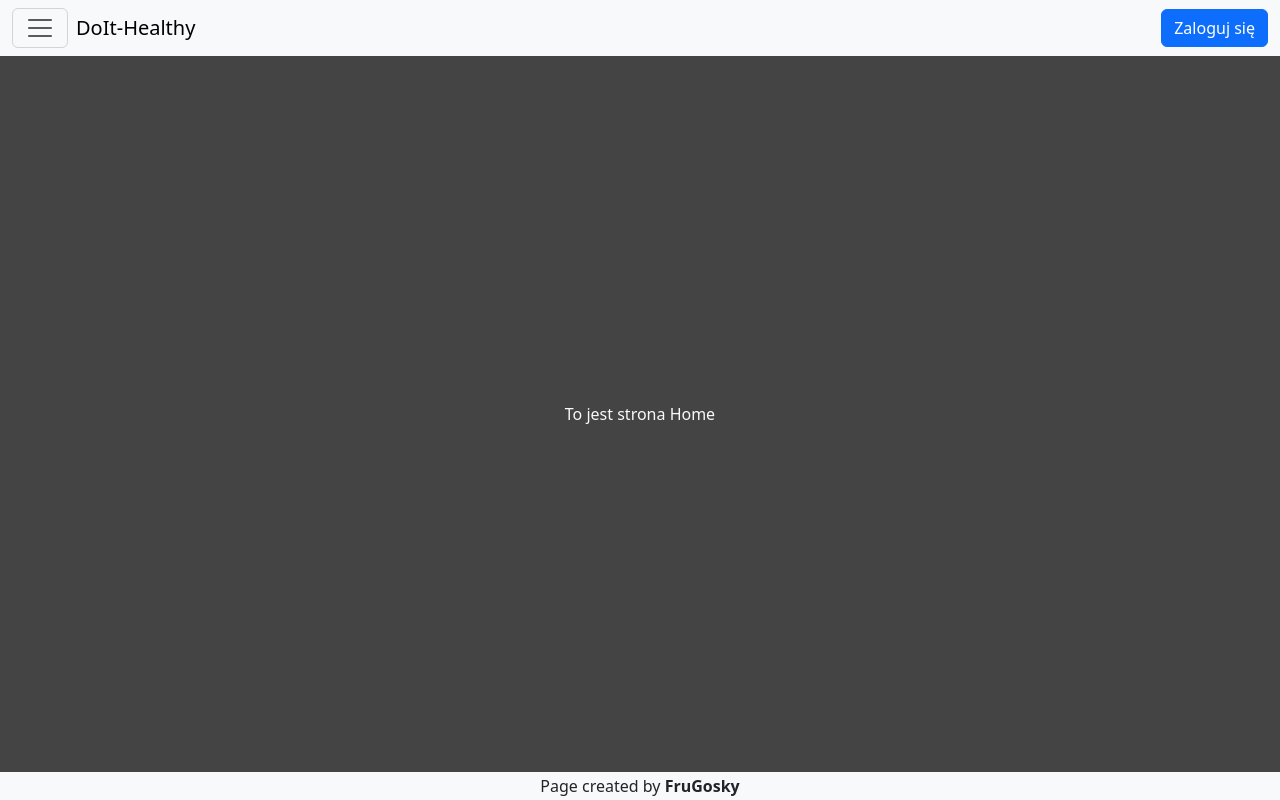
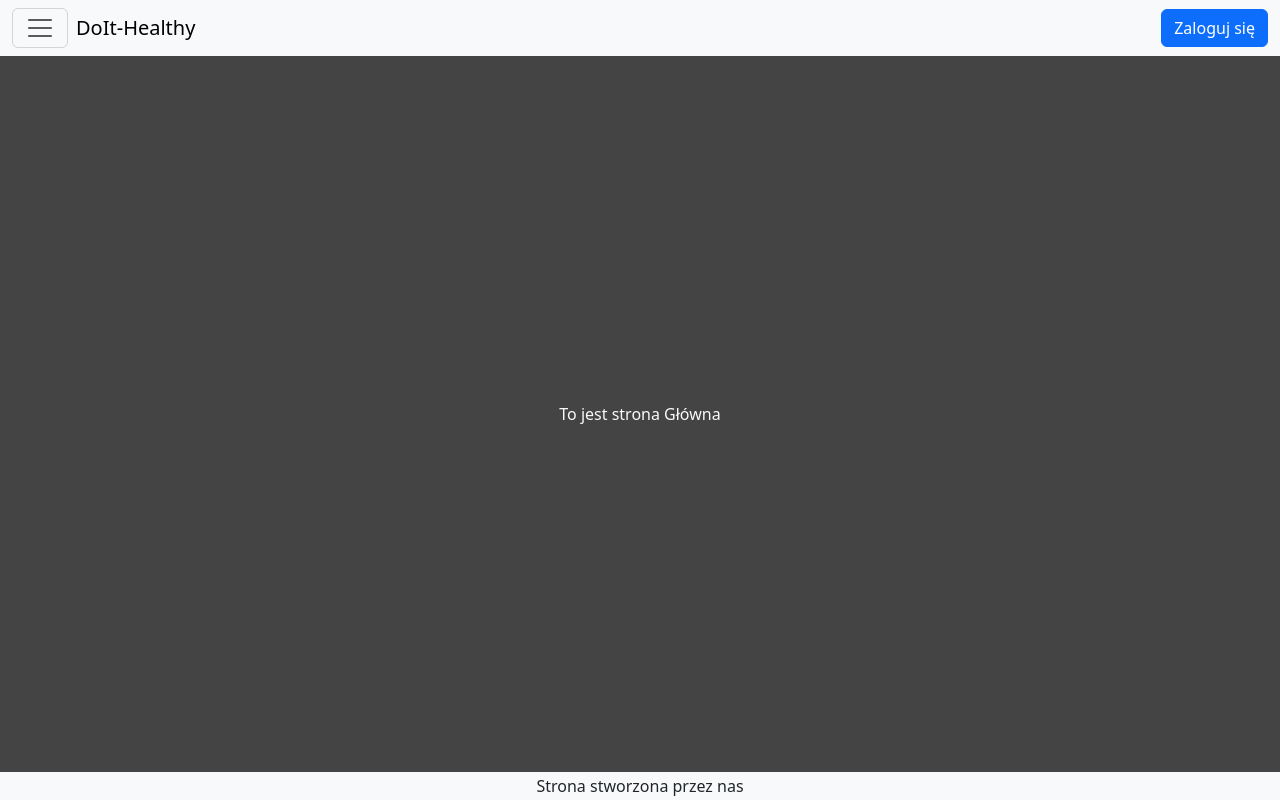
Before and after one commit to FruGosky/engineer, a React (Create React App) app: page / in a window 1280 px wide. Built offline with nearby package versions, Linux system fonts and the light colour scheme.

Commit message:
changing_en_text_to_pl

```diff
--- a/src/components/Footer/Footer.tsx
+++ b/src/components/Footer/Footer.tsx
@@ -1,9 +1,7 @@
 export default function Footer() {
 	return (
 		<div className="footer d-flex justify-content-center align-items-center bg-light">
-			<span>
-				Page created by <strong>FruGosky</strong>
-			</span>
+			<span>Strona stworzona przez nas</span>
 		</div>
 	);
 }
--- a/src/pages/Calories/Calories.tsx
+++ b/src/pages/Calories/Calories.tsx
@@ -1,7 +1,7 @@
 export default function Calories() {
 	return (
 		<div className="d-flex align-items-center justify-content-center text-light">
-			To jest strona Calories
+			To jest strona Kalorii
 		</div>
 	);
 }
--- a/src/pages/Exercises/Exercises.tsx
+++ b/src/pages/Exercises/Exercises.tsx
@@ -1,7 +1,7 @@
 export default function Exercises() {
 	return (
 		<div className="d-flex align-items-center justify-content-center text-light">
-			To jest strona Exercises
+			To jest strona Ćwiczeń
 		</div>
 	);
 }
--- a/src/pages/FoodExamples/FoodExamples.tsx
+++ b/src/pages/FoodExamples/FoodExamples.tsx
@@ -1,7 +1,7 @@
 export default function FoodExamples() {
 	return (
 		<div className="d-flex align-items-center justify-content-center text-light">
-			To jest strona FoodExamples
+			To jest strona Jedzenia
 		</div>
 	);
 }
--- a/src/pages/Home/Home.tsx
+++ b/src/pages/Home/Home.tsx
@@ -11,7 +11,7 @@ export default function Home() {
 
 	return (
 		<div className="d-flex align-items-center justify-content-center text-light">
-			To jest strona Home
+			To jest strona Główna
 		</div>
 	);
 }
```
